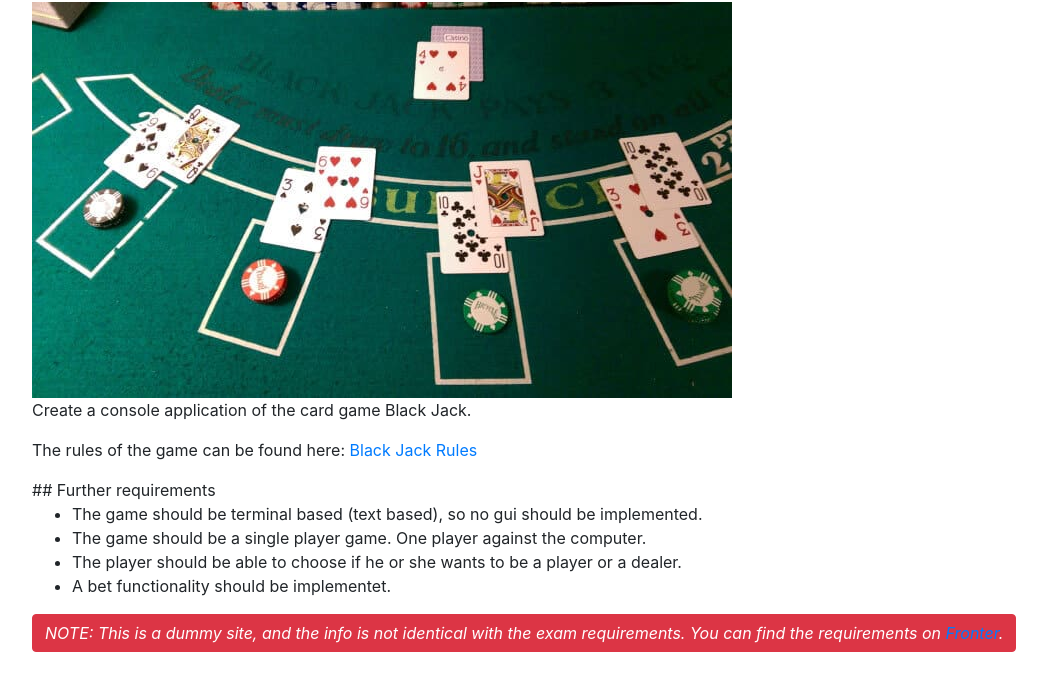
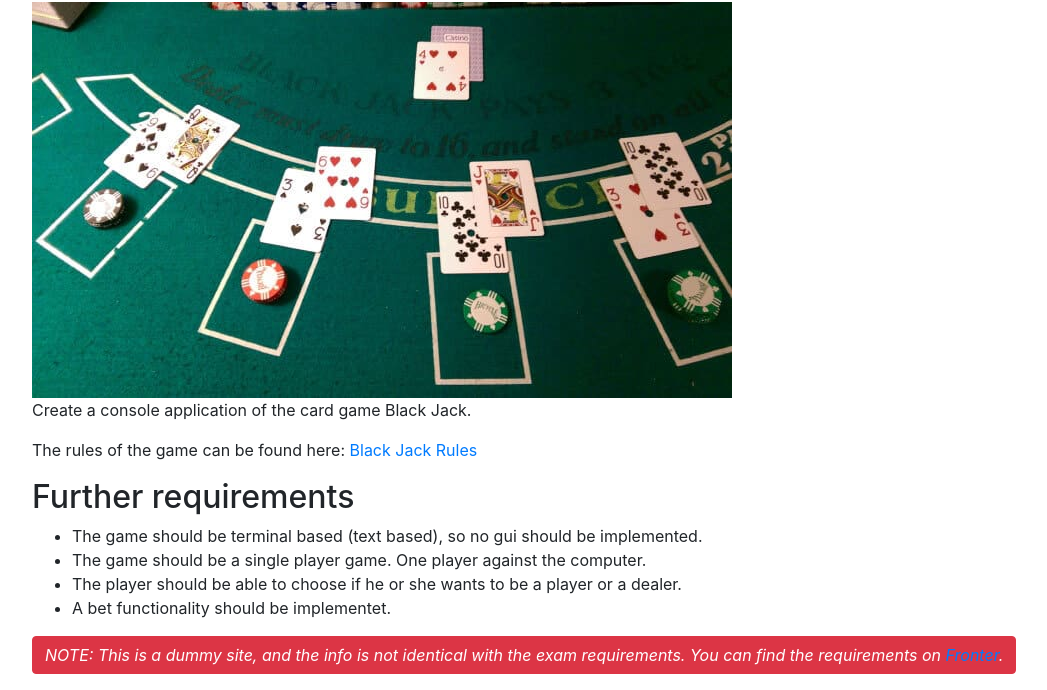
Before and after one commit to clbokea/exam, a plain HTML site: page assignment_2.html in a window 1280 px wide. Shown: the part 232-922 px from the top of the page, without its empty margins (53-1100 px from the left). Before the commit the page ends 900 px from the top, so only its background shows below. Drawn offline with nearby package versions, Linux system fonts and the light colour scheme.

Commit message:
assignment 2

```diff
--- a/assignment_2.html
+++ b/assignment_2.html
@@ -53,7 +53,7 @@
             <p>Create a console application of the card game Black Jack.</p>
             <p>The rules of the game can be found here: <a href="https://en.wikipedia.org/wiki/Blackjack">Black Jack Rules</a></p>
 
-            ## Further requirements
+            <h2>Further requirements</h2>
             <ul>
                 <li>The game should be terminal based (text based), so no gui should be implemented.</li>
                 <li>The game should be a single player game. One player against the computer.</li>
```
